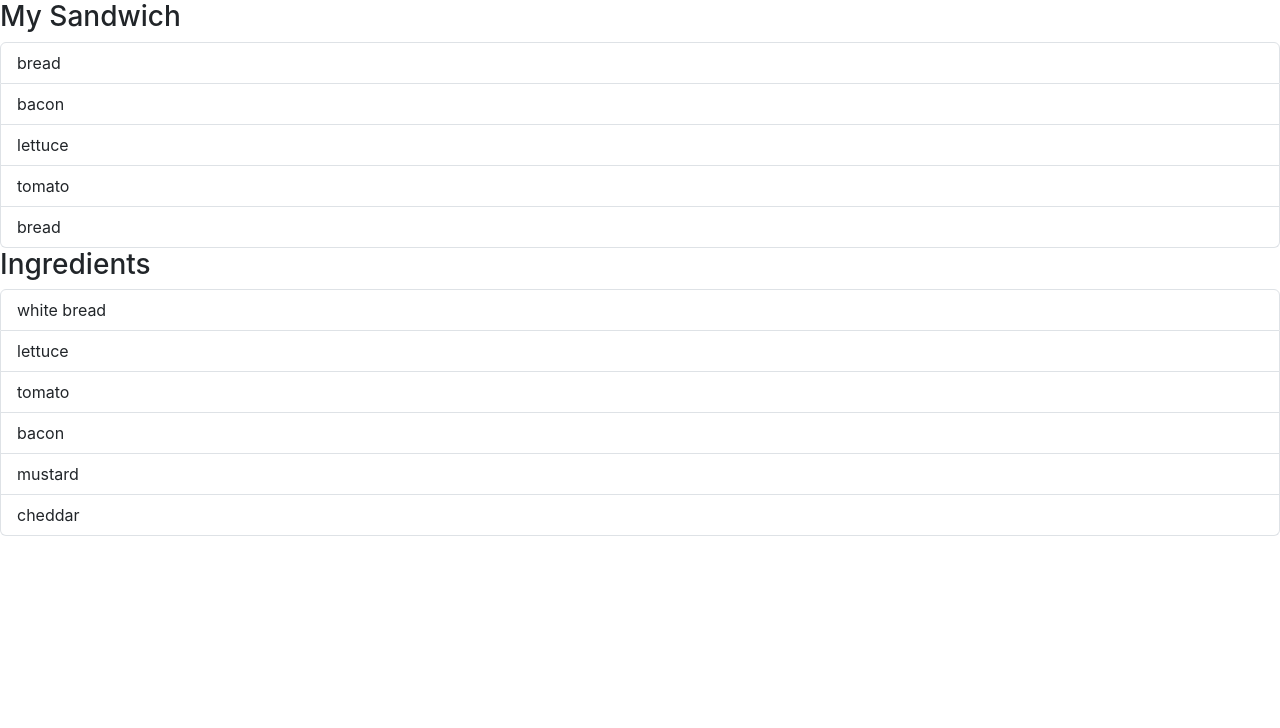
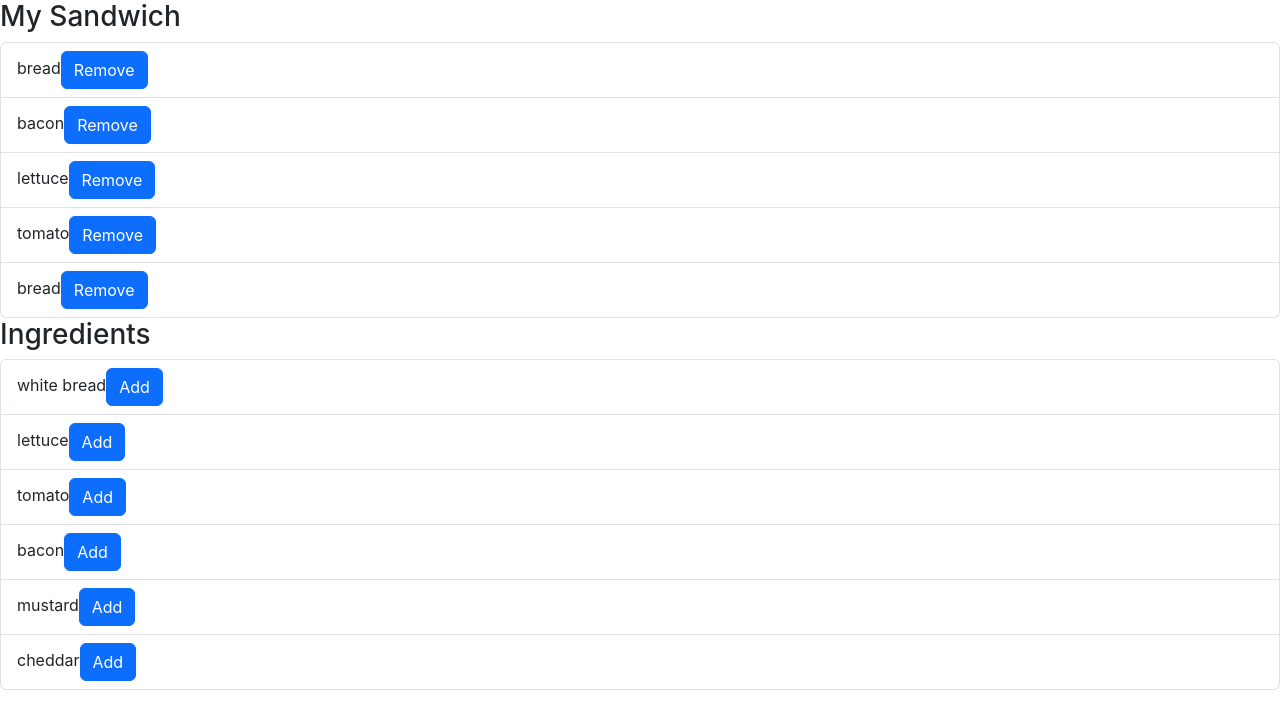
Before and after one commit to mat-lundin/makeasandwich, a React (Create React App) app: page / in a window 1280 px wide. Shown: the top 728 px of the page. Built offline with nearby package versions, Linux system fonts and the light colour scheme.

Commit message:
added buttons to list items

```diff
--- a/src/components/CurrentSandwich.js
+++ b/src/components/CurrentSandwich.js
@@ -1,5 +1,6 @@
 import ListGroup from 'react-bootstrap/ListGroup';
 import { useState } from 'react';
+import Button from 'react-bootstrap/Button';
 
 const CurrentSandwich = ()=> {
     const [sandwich, setSandwich] = useState({
@@ -14,7 +15,7 @@ const CurrentSandwich = ()=> {
         <ListGroup>
             {sandwich.ingredients.map((ing,index)=>{
                 return(
-                <ListGroup.Item key={index}>{ing}</ListGroup.Item>
+                <ListGroup.Item key={index}>{ing}<Button>Remove</Button></ListGroup.Item>
                 )
             })}
         </ListGroup>
--- a/src/components/ingredients.js
+++ b/src/components/ingredients.js
@@ -1,4 +1,5 @@
 import ListGroup from 'react-bootstrap/ListGroup';
+import Button from 'react-bootstrap/Button';
 
 const ingredientList = [{
     id: 0,
@@ -37,7 +38,7 @@ const Ingredients = ()=>{
         <ListGroup>
         {ingredientList.map((ing, index)=>{
             return(
-                <ListGroup.Item key={index}>{ing.name}</ListGroup.Item>
+                <ListGroup.Item key={index}>{ing.name}<Button>Add</Button></ListGroup.Item>
             )
         })}
         </ListGroup>
```
